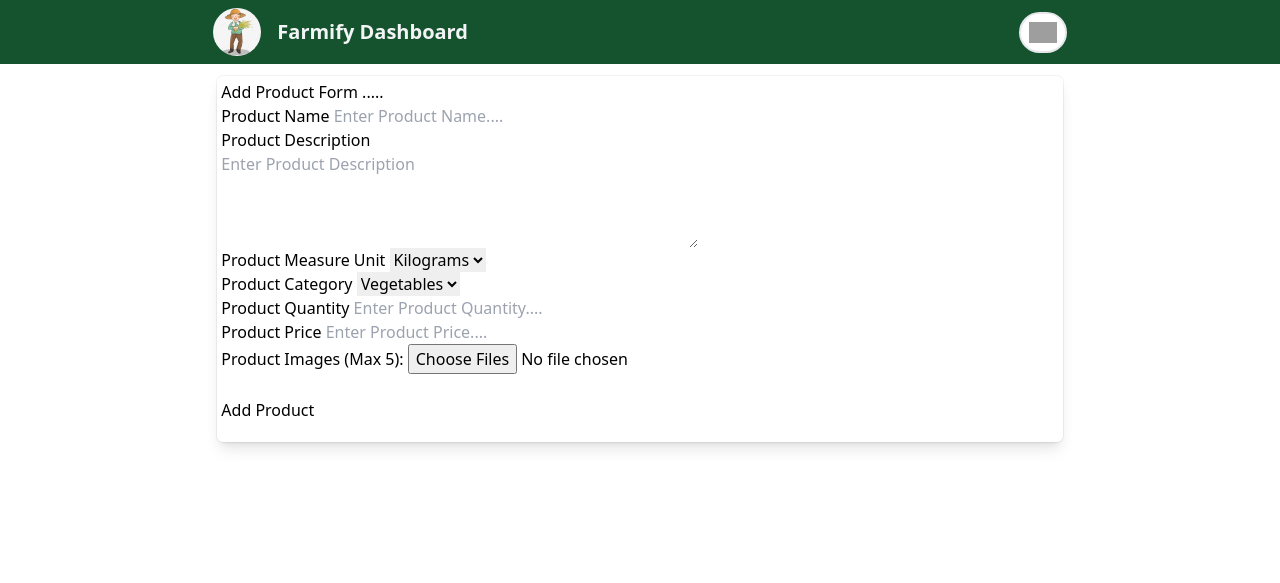
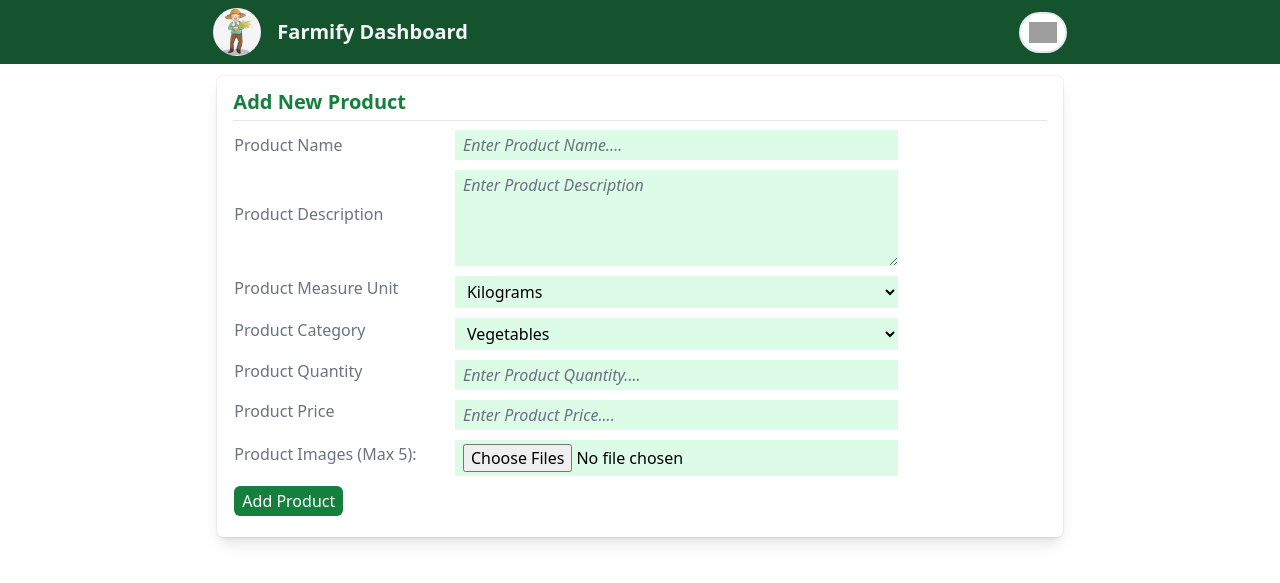
Before and after one commit to PraveenPallagani/Farmify, a Django app: template templates/farmer/add-product.html in a window 1280 px wide. Shown: the top 583 px of the page. Run offline with Django 5.2, Linux system fonts and the light colour scheme; the template is opened without the code that fills it, so the values that code supplies are empty; some libraries are stand-ins or nearby versions; grey boxes are pictures that could not be loaded.

Commit message:
Add product page css added

```diff
--- a/templates/farmer/add-product.html
+++ b/templates/farmer/add-product.html
@@ -7,34 +7,57 @@
 {% block body %}
 
     {% comment "Form to add product" %}{% endcomment %}
-     <h3>Add Product Form .....</h3>
+    <div class="form-group mx-3">
+        <h3 class="text-xl font-bold text-green-700 mt-2">Add New Product</h3>
+        <hr class="mt-1"/>
         <form method="post" enctype="multipart/form-data">
             {% csrf_token %}
-        <label for="product_name">Product Name</label>
-        <input type='text' name="product_name" placeholder="Enter Product Name...." required/><br/>
-
-        <label for="product_desc">Product Description</label><br/>
-        <textarea name="product_desc" rows="4" cols="50" placeholder="Enter Product Description" required></textarea><br/>
-
-        <label for="product_measure_unit">Product Measure Unit</label>
-        <select name="product_measure_unit">
+            <table class="w-full mt-2">
+                <tr>
+                    <td><label for="product_name" class="text-md text-gray-500">Product Name</label></td>
+                    <td><input type='text' name="product_name" placeholder="Enter Product Name...."
+                    class="placeholder:text-gray-500 placeholder:italic bg-green-100 px-2 py-1 w-3/4 focus:outline-none" required/></td>
+                </tr>
+                <tr>
+                    <td><label for="product_desc" class="text-md text-gray-500 mt-2">Product Description</label></td>
+                    <td><textarea name="product_desc" rows="4" cols="50" placeholder="Enter Product Description"
+                    class="placeholder:text-gray-500 placeholder:italic mt-2 bg-green-100 px-2 py-1 w-3/4 focus:outline-none" required></textarea></td>
+                </tr>
+                <tr>
+                    <td><label for="product_measure_unit" class="text-md text-gray-500 mt-2">Product Measure Unit</label></td>
+                    <td>
+                        <select name="product_measure_unit" class="mt-2 bg-green-100 px-2 py-1 w-3/4 focus:outline-none">
                             <option value="kgs">Kilograms</option>
                             <option value="ltrs">Liters</option>
-        </select><br/>
-
-        <label for="product_category">Product Category</label>
-        <select name="product_category">
+                        </select>
+                    </td>
+                </tr>
+                <tr>
+                    <td><label for="product_category" class="text-md text-gray-500 mt-2">Product Category</label></td>
+                    <td>
+                        <select name="product_category" class="mt-2 bg-green-100 px-2 py-1 w-3/4 focus:outline-none">
                             <option value="vegetables">Vegetables</option>
                             <option value="fruits">Fruits</option>
-        </select><br/>
-
-        <label for="product_quantity">Product Quantity</label>
-        <input type='number' name="product_quantity" min="0" placeholder="Enter Product Quantity...." required/><br/>
-
-        <label for="product_price">Product Price</label>
-        <input type='number' name="product_price" min="0" step=".01" pattern="^\d*(\.\d{0,2})?$" placeholder="Enter Product Price...." required/><br/>
-        <label for="images">Product Images (Max 5):</label>
-        <input type="file" name="images" accept=".png,.jpg,.jpeg,.webp" multiple required><br><br>
-        <input type='submit' value='Add Product'/>
+                        </select>
+                    </td>
+                </tr>
+                <tr>
+                    <td><label for="product_quantity" class="text-md text-gray-500 mt-2">Product Quantity</label></td>
+                    <td><input type='number' name="product_quantity" min="0" placeholder="Enter Product Quantity...."
+                    class="placeholder:text-gray-500 placeholder:italic mt-2 bg-green-100 px-2 py-1 w-3/4 focus:outline-none" required/></td>
+                </tr>
+                <tr>
+                    <td><label for="product_price" class="text-md text-gray-500 mt-2">Product Price</label></td>
+                    <td><input type='number' name="product_price" min="0" step=".01" pattern="^\d*(\.\d{0,2})?$" placeholder="Enter Product Price...."
+                    class="placeholder:text-gray-500 placeholder:italic mt-2 bg-green-100 px-2 py-1 w-3/4 focus:outline-none" required/></td>
+                </tr>
+                <tr>
+                    <td><label for="images" class="text-md text-gray-500 mt-2">Product Images (Max 5):</label></td>
+                    <td><input type="file" name="images" class="mt-2 bg-green-100 px-2 py-1 w-3/4 focus:outline-none" accept=".png,.jpg,.jpeg,.webp" multiple required></td>
+                </tr>
+                <tr></tr>
+                <tr><td><input type='submit' value='Add Product' class="bg-green-700 px-2 py-1 rounded-md text-white mt-2 cursor-pointer"/></td></tr>
+            </table>
         </form>
+    </div
 {% endblock body %}
```
Also changed, not shown: db.sqlite3, media/9381238244/pic1_dfL1szp.webp (deleted), media/9381238244/pic2_Xz1HWCu.webp (deleted), media/9381238244/pic3_4wHBFop.JPG (deleted). Lines whose indentation alone changed are shown as unchanged.
